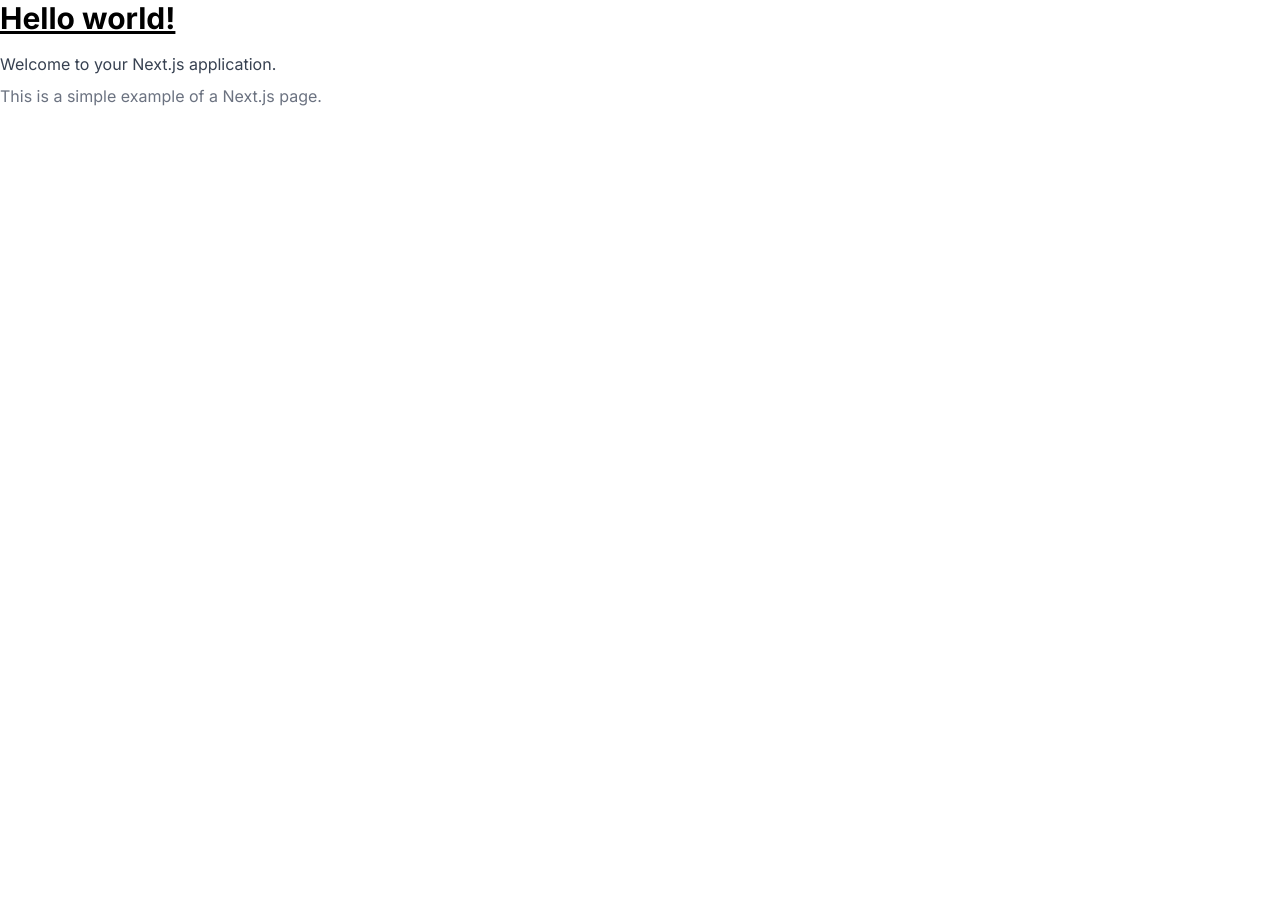
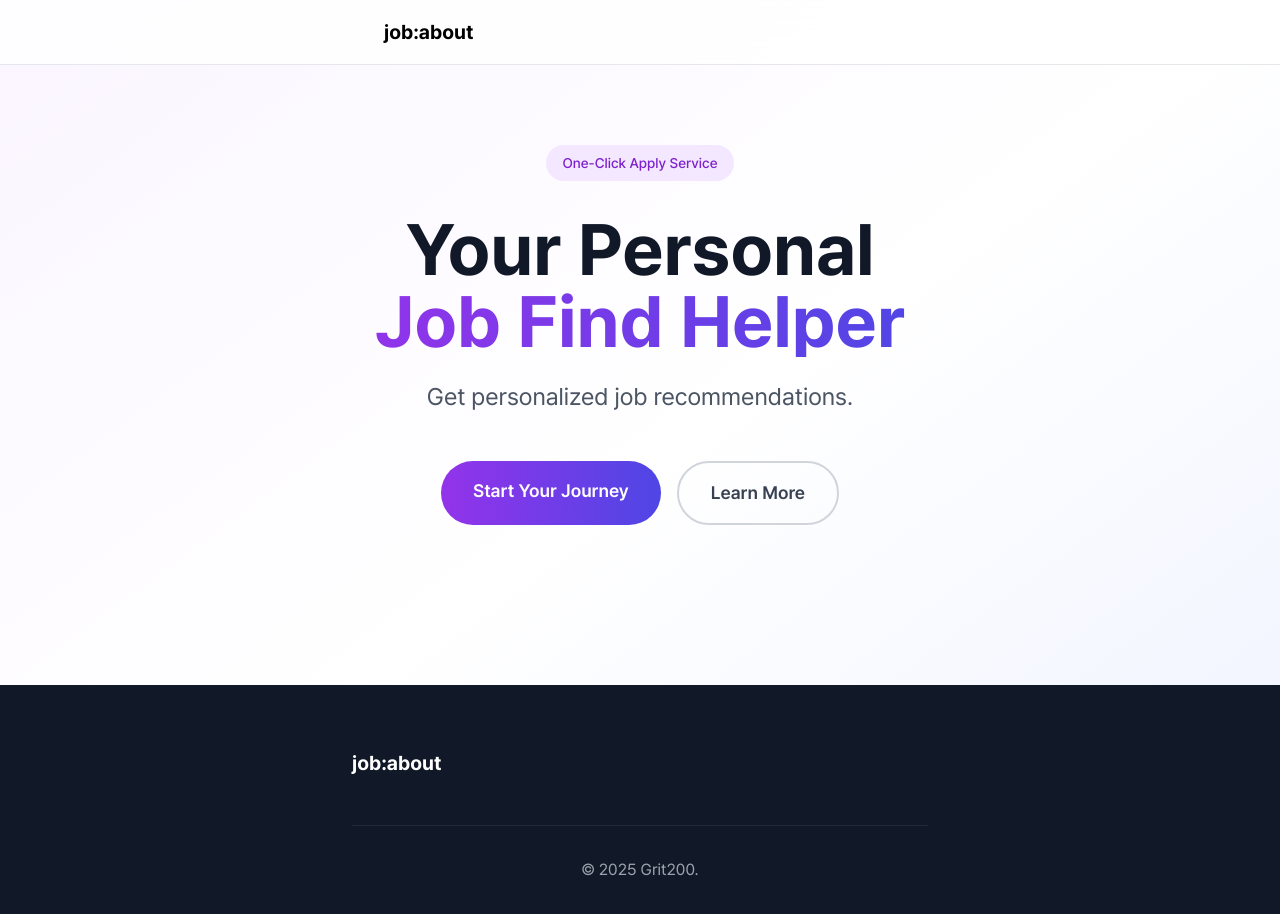
Before and after one commit to julsweonCodes/job-about, a Next.js app: page / in a window 1280 px wide. Shown: the top 914 px of the page. Before the commit the page ends 800 px from the top, so only its background shows below. Built offline with nearby package versions, Linux system fonts and the light colour scheme.

Commit message:
update: Add Pretendard Local font and enhance Home page layout with navigation and footer

```diff
--- a/app/layout.tsx
+++ b/app/layout.tsx
@@ -1,5 +1,7 @@
+import React from "react";
 import type { Metadata } from "next";
 import { Inter } from "next/font/google";
+import localFont from "next/font/local";
 import "./globals.css";
 
 const inter = Inter({ subsets: ["latin"] });
@@ -9,14 +11,20 @@ export const metadata: Metadata = {
   description: "Generated by create next app",
 };
 
+const pretendard = localFont({
+  src: "../static/fonts/PretendardVariable.woff2",
+  display: "swap",
+  variable: "--font-pretendard",
+});
+
 export default function RootLayout({
   children,
 }: Readonly<{
   children: React.ReactNode;
 }>) {
   return (
-    <html lang="en">
-      <body className={inter.className}>{children}</body>
+    <html lang="en" className={pretendard.className}>
+      <body className="flex flex-col min-h-screen">{children}</body>
     </html>
   );
 }
--- a/app/page.tsx
+++ b/app/page.tsx
@@ -1,15 +1,62 @@
-export default function Home() {
+import React from "react";
+
+function App() {
   return (
-   <div>
-      <h1 className="text-3xl font-bold underline">
-        Hello world!
-      </h1>
-      <p className="mt-4 text-gray-700">
-        Welcome to your Next.js application.
-      </p>
-      <p className="mt-2 text-gray-500">
-        This is a simple example of a Next.js page.
-      </p>
-   </div>
+    <div className="min-h-screen flex flex-col bg-gradient-to-br from-purple-50 via-white to-indigo-50">
+      {/* Navigation */}
+      <nav className="bg-white/80 backdrop-blur-md border-b border-gray-200 sticky top-0 z-50">
+        <div className="max-w-xl mx-auto px-4 sm:px-6 lg:px-8">
+          <div className="flex justify-between items-center h-16">
+            <div className="flex items-center space-x-2">
+              <span className="text-xl font-bold bg-clip-text">job:about</span>
+            </div>
+          </div>
+        </div>
+      </nav>
+
+      {/* Hero Section */}
+      <main className="flex-1 pt-20 pb-32 px-4 sm:px-6 lg:px-8">
+        <div className="max-w-xl mx-auto text-center">
+          <div className="mb-8">
+            <div className="inline-flex items-center px-4 py-2 bg-purple-100 rounded-full text-purple-700 text-sm font-medium mb-8">
+              One-Click Apply Service
+            </div>
+            <h1 className="text-3xl md:text-7xl font-bold text-gray-900 mb-6 leading-tight">
+              Your Personal
+              <span className="block bg-gradient-to-r from-purple-600 to-indigo-600 bg-clip-text text-transparent">
+                Job Find Helper
+              </span>
+            </h1>
+            <p className="text-lg  md:text-2xl text-gray-600 max-w-3xl mx-auto mb-12 leading-relaxed">
+              Get personalized job recommendations.
+            </p>
+            <div className="flex flex-col sm:flex-row gap-4 justify-center">
+              <div className="bg-gradient-to-r from-purple-600 to-indigo-600 text-white px-8 py-4 rounded-full text-lg font-semibold hover:shadow-xl transform hover:scale-105 transition-all duration-300">
+                Start Your Journey
+              </div>
+              <button className="border-2 border-gray-300 text-gray-700 px-8 py-4 rounded-full text-lg font-semibold hover:border-purple-300 hover:text-purple-600 transition-all duration-300">
+                Learn More
+              </button>
+            </div>
+          </div>
+        </div>
+      </main>
+
+      {/* Footer */}
+      <footer className="bg-gray-900 text-white py-16 px-4 sm:px-6 lg:px-8">
+        <div className="max-w-xl mx-auto">
+          <div className="flex flex-col md:flex-row justify-between items-center">
+            <div className="flex items-center space-x-2 mb-8 md:mb-0">
+              <span className="text-xl font-bold">job:about</span>
+            </div>
+          </div>
+          <div className="border-t border-gray-800 mt-12 pt-8 text-center text-gray-400">
+            <p>&copy; 2025 Grit200.</p>
+          </div>
+        </div>
+      </footer>
+    </div>
   );
 }
+
+export default App;
--- a/package.json
+++ b/package.json
@@ -14,6 +14,7 @@
     "@supabase/ssr": "^0.1.0",
     "@supabase/supabase-js": "^2.42.0",
     "cookies-next": "^4.1.1",
+    "lucide-react": "^0.523.0",
     "next": "14.1.4",
     "react": "^18",
     "react-dom": "^18",
```
Also changed, not shown: static/fonts/PretendardVariable.woff2 (added), 1 other file (tests, documents, lock files or other folders).
